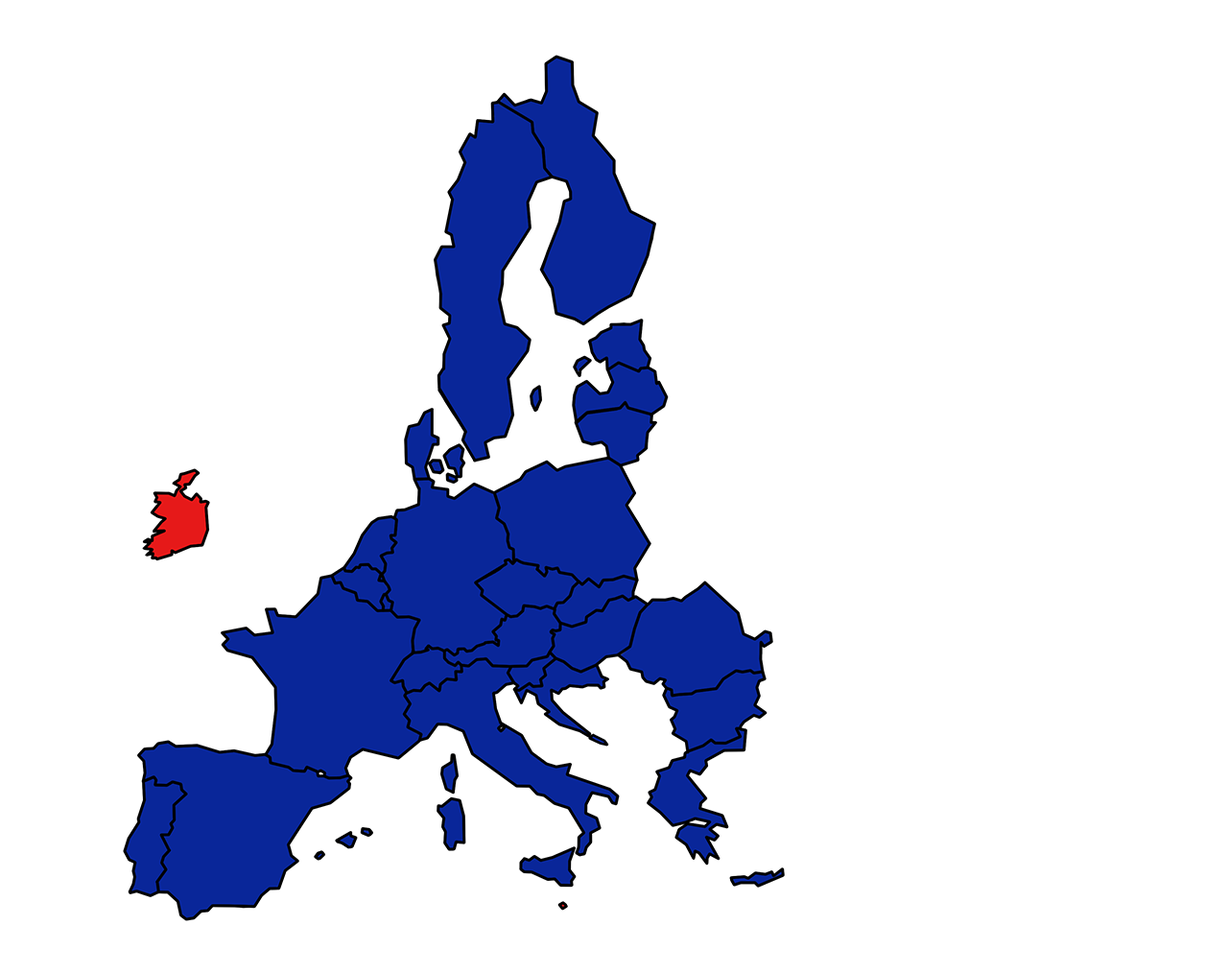
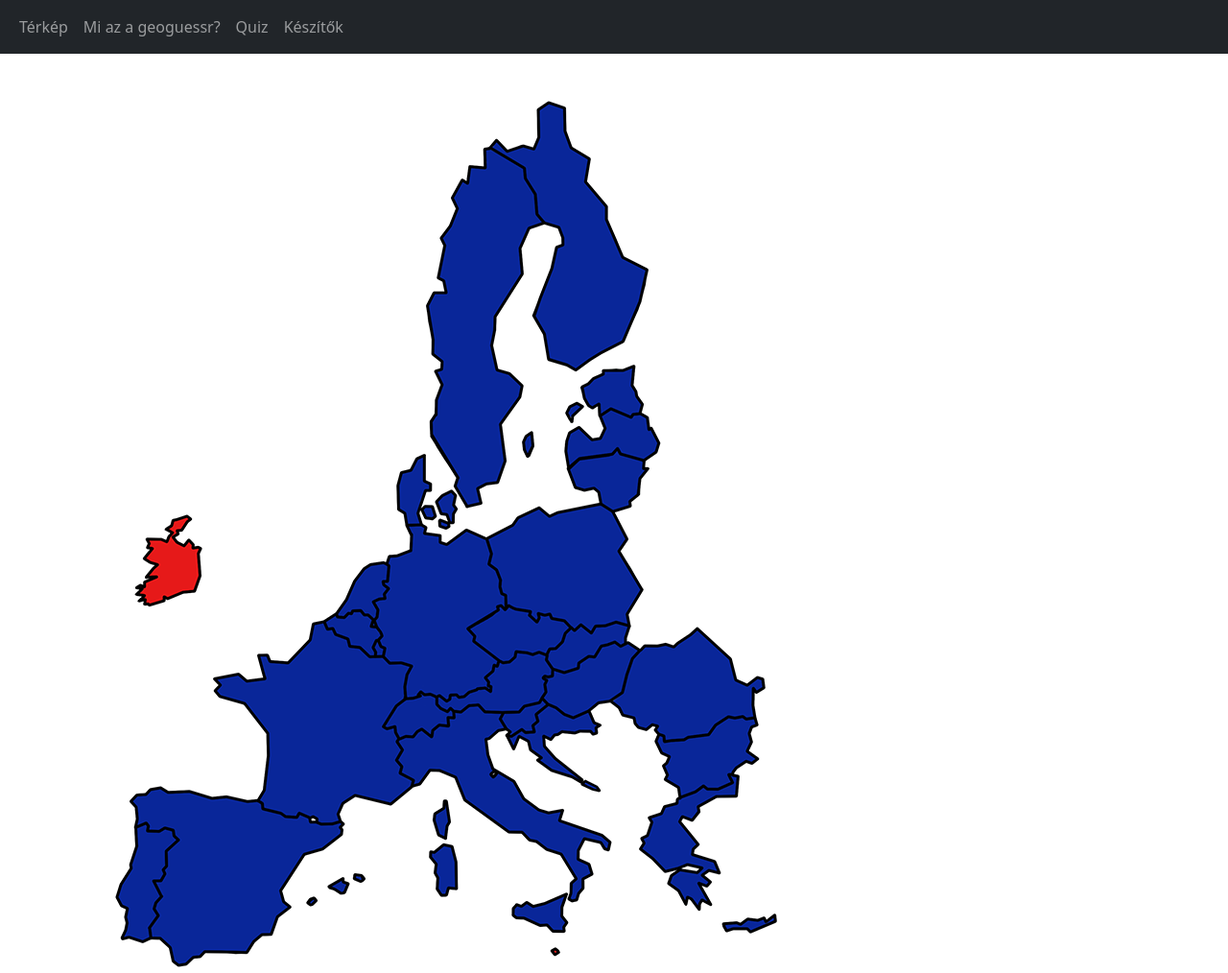
Before and after one commit to szephalmiaron/Geoguessr-EU-, a plain HTML site: page Főoldal.html in a window 1280 px wide. Shown: the whole page at 96% size. Drawn offline with nearby package versions, Linux system fonts and the light colour scheme.

Commit message:
bootstrap  hozzárendelése kész

```diff
--- a/Főoldal.html
+++ b/Főoldal.html
@@ -4,9 +4,30 @@
     <meta charset="UTF-8" />
     <meta http-equiv="X-UA-Compatible" content="IE=edge" />
     <meta name="viewport" content="width=device-width, initial-scale=1.0" />
+    <link href="https://cdn.jsdelivr.net/npm/bootstrap@5.2.3/dist/css/bootstrap.min.css" rel="stylesheet">
+  <script src="https://cdn.jsdelivr.net/npm/bootstrap@5.2.3/dist/js/bootstrap.bundle.min.js"></script>
     <title>Document</title>
   </head>
   <body>
+    <nav class="navbar navbar-expand-sm bg-dark navbar-dark">
+        <div class="container-fluid">
+          <ul class="navbar-nav">
+            <li class="nav-item">
+              <a class="nav-link" href="#">Térkép</a>
+            </li>
+            <li class="nav-item">
+              <a class="nav-link" href="#">Mi az a geoguessr?</a>
+            </li>
+            <li class="nav-item">
+              <a class="nav-link" href="#">Quiz</a>
+            </li>
+            <li class="nav-item">
+                <a class="nav-link" href="#">Készítők</a>
+            </li>
+          </ul>
+        </div>
+      </nav>
+
     <img src="outline.png" alt="EU map" usemap="#EUmap" width="" />
     <map name="EUmap">
       <area
```
